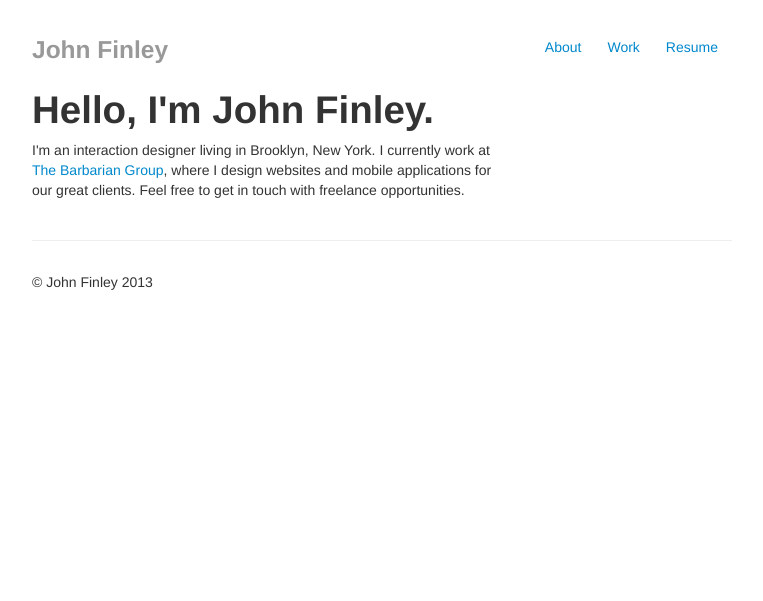
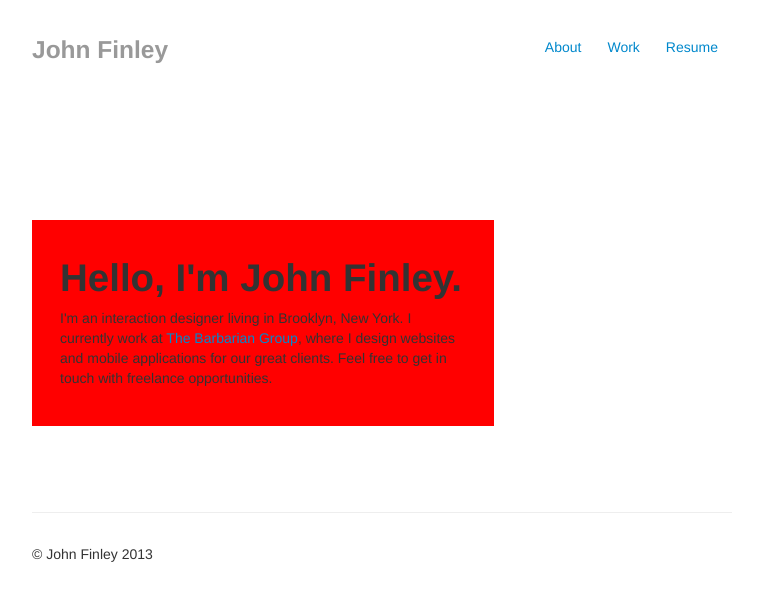
Before and after one commit to jpfinley/heyfinley, a Jekyll site: the page built from index.html, in a window 1280 px wide. Shown: the top 601 px of the page, without its empty margins (258-1021 px from the left). Built offline with Jekyll 4.4.1, drawn with Linux system fonts in a browser that asks for light colours.

Commit message:
Differentiate the index page

```diff
--- a/assets/css/main.css
+++ b/assets/css/main.css
@@ -38,6 +38,15 @@ body {
   margin-top: 28px;
 }
 
+/* Index page */
+
+#hello {
+  margin-top: 10em;
+  margin-bottom: 4em;
+  padding: 2em;
+  background-color: red;
+}
+
 /* Post-specific stuff */
 
 /* Make the first paragraph stand out a bit.
--- a/index.html
+++ b/index.html
@@ -3,7 +3,7 @@ layout: default
 ---
 
 <div class="row-fluid">
-  <div class="span8">
+  <div id="hello" class="span8">
     <h1>Hello, I'm John Finley.</h1>
     <p>I'm an interaction designer living in Brooklyn, New York. I currently work at <a href="https://barbariangroup.com">The Barbarian Group</a>, where I design websites and mobile applications for our great clients. Feel free to get in touch with freelance opportunities.</p>
   </div>
```
